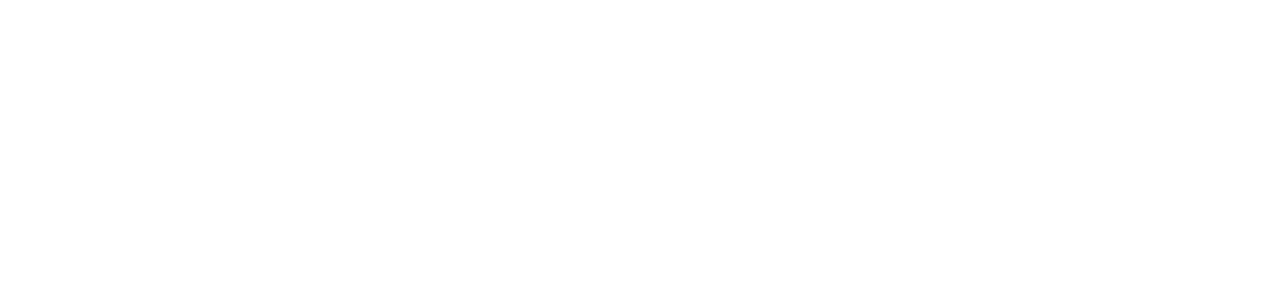
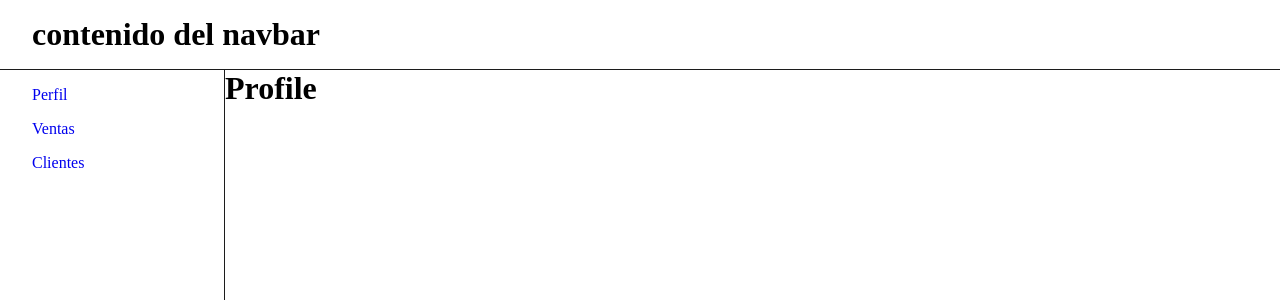
Before and after one commit to milone1/acurio-dash, a React (Create React App) app: page /dashboard in a window 1280 px wide. Before the commit this address had no page. Shown: the top 300 px of the page. Built offline with nearby package versions, Linux system fonts and the light colour scheme.

Commit message:
graphics

```diff
--- a/package.json
+++ b/package.json
@@ -10,6 +10,7 @@
     "@testing-library/react": "^13.3.0",
     "@testing-library/user-event": "^13.5.0",
     "react": "^18.2.0",
+    "react-chartjs-2": "^4.2.0",
     "react-dom": "^18.2.0",
     "react-router-dom": "^6.3.0",
     "react-scripts": "5.0.1",
--- a/src/App.css
+++ b/src/App.css
@@ -1,18 +1,6 @@
 .nav-ecommerce {
   background-color: #fafafa;
   display: flex;
-}
-
-.ul-ecommerce {
-  display: flex;
-  justify-content: space-evenly;
-  align-items: center;
-}
-
-.li-basket a {
-  color: #1f2937;
-  display: flex;
-  align-items: center;
 }
 
 .ul-tags {
@@ -29,22 +17,8 @@
   font-weight: 600;
 }
 
-.fresh {
-  background-color: #eb5757;
-  color: #fff;
-  padding: 3px;
-}
-
 li {
   list-style: none;
-}
-
-.badge-basket {
-  margin-top: 5px;
-  padding-top: 5px;
-  display: flex;
-  align-items: center;
-  justify-content: center;
 }
 
 .container-tags {
--- /dev/null
+++ b/src/Layouts/Dashboard.js
@@ -0,0 +1,17 @@
+import { Outlet } from "react-router-dom";
+import NavBar from "../components/NavBar";
+import SideBar from "../components/SideBar";
+
+const Dashboard = () => {
+    return(
+        <div>
+            <NavBar />
+            <div className="flex">
+                <SideBar />
+                <Outlet />
+            </div>
+        </div>
+    );
+}
+
+export default Dashboard;
--- /dev/null
+++ b/src/components/NavBar.js
@@ -0,0 +1,9 @@
+const NavBar = () => {
+    return(
+        <div className="navBar">
+            <h1>contenido del navbar</h1>
+        </div>
+    );
+}
+
+export default NavBar;
--- /dev/null
+++ b/src/components/SideBar.js
@@ -0,0 +1,21 @@
+import { Link } from "react-router-dom";
+
+const SideBar = () => {
+    return(
+        <div className="sideBar">
+            <ul>
+                <li>
+                    <Link to="dashboard">Perfil</Link>
+                </li>
+                <li>
+                    <Link to="/dashboard/ventas">Ventas</Link>
+                </li>
+                <li>
+                    <Link to="/dashboard/clientes">Clientes</Link>
+                </li>
+            </ul>
+        </div>
+    );
+}
+
+export default SideBar;
--- a/src/index.css
+++ /dev/null
@@ -1,13 +0,0 @@
-body {
-  margin: 0;
-  font-family: -apple-system, BlinkMacSystemFont, 'Segoe UI', 'Roboto', 'Oxygen',
-    'Ubuntu', 'Cantarell', 'Fira Sans', 'Droid Sans', 'Helvetica Neue',
-    sans-serif;
-  -webkit-font-smoothing: antialiased;
-  -moz-osx-font-smoothing: grayscale;
-}
-
-code {
-  font-family: source-code-pro, Menlo, Monaco, Consolas, 'Courier New',
-    monospace;
-}
--- a/src/index.js
+++ b/src/index.js
@@ -1,6 +1,6 @@
 import React from 'react';
 import ReactDOM from 'react-dom/client';
-import './index.css';
+import './index.scss';
 import App from './App';
 import reportWebVitals from './reportWebVitals';
 
--- /dev/null
+++ b/src/index.scss
@@ -0,0 +1,34 @@
+* {
+  padding: 0;
+  margin: 0;
+}
+
+$ligth: #FFFFFF;
+$dark: #1c1c1c;
+
+.navBar {
+  background-color: $ligth;
+  padding: 1rem 2rem;
+  border-bottom: 1px solid $dark;
+  display: flex;
+}
+
+.flex {
+  display: flex;
+}
+
+.sideBar {
+  width: 14rem;
+  height: calc(100vh - 52px);
+  border-right: 1px solid $dark;
+  ul{
+    list-style: none;
+    padding: 1rem 2rem;
+    li{
+      margin-bottom: 1rem;
+      a {
+        text-decoration: none;
+      }
+    }
+  }
+}
--- /dev/null
+++ b/src/pages/dashboard/Clients.js
@@ -0,0 +1,9 @@
+const Clients = () => {
+    return(
+        <div>
+            <h1>Clientes</h1>
+        </div>
+    );
+}
+
+export default Clients;
--- /dev/null
+++ b/src/pages/dashboard/Profile.js
@@ -0,0 +1,9 @@
+const Profile = () => {
+    return(
+        <div>
+            <h1>Profile</h1>
+        </div>
+    );
+}
+
+export default Profile;
--- /dev/null
+++ b/src/pages/dashboard/Sales.js
@@ -0,0 +1,28 @@
+import { Bar } from 'react-chartjs-2';
+
+const Sales = () => {
+    const data = {
+        labels: ['Peru', 'Bolivia', 'Argentina', 'Chile', 'España'],
+        datasets:[{
+                label: 'Habitantes',
+                backgroundColor: 'rgba(0,225,0,1)',
+                borderColor: 'black',
+                borderWidth:1,
+                hoverBackgroundColor: '#1c1c1c1c',
+                hoverBorderColor: '#ffffff80',
+                data: [325.25, 145.12, 25.1, 142.36, 458.25]
+        }]
+    };
+    const opciones = {
+        maintainAspectRatio: false,
+        responsive: true,
+    }
+    return(
+        <div style={{ width: '100%', height: '100vh'}}>
+            <h1>Sales</h1>
+            <Bar data = {data} options={opciones} />
+        </div>
+    );
+}
+
+export default Sales;
--- a/src/router/index.js
+++ b/src/router/index.js
@@ -11,15 +11,27 @@
 import CardArequipa from "../pages/countries/Arequipa";
 import CardBarcelona from "../pages/countries/Barcelona";
 
+//* import components to dashboard
+import Dashboard from "../Layouts/Dashboard";
+import Clients from "../pages/dashboard/Clients";
+import Profile from "../pages/dashboard/Profile";
+import Sales from "../pages/dashboard/Sales";
+
 const Router = () => {
   return (
     <BrowserRouter>
       <Routes>
-        <Route path="/" element={<Login />} />
+        <Route path="/login" element={<Login />} />
         <Route element={<Countries />}>
             <Route path="ecommerce" element={<All />} />
             <Route path="/ecommerce/arequipa" element={<CardBarcelona />} />
             <Route path="/ecommerce/barcelona" element={<CardArequipa />} />
+        </Route>
+
+        <Route  element={<Dashboard />}>
+            <Route path="/dashboard" element={<Profile />} />
+            <Route path="/dashboard/ventas" element={<Sales />} />
+            <Route path="/dashboard/clientes" element={<Clients />} />
         </Route>
       </Routes>
     </BrowserRouter>
```
Also changed, not shown: 1 other file (tests, documents, lock files or other folders).
